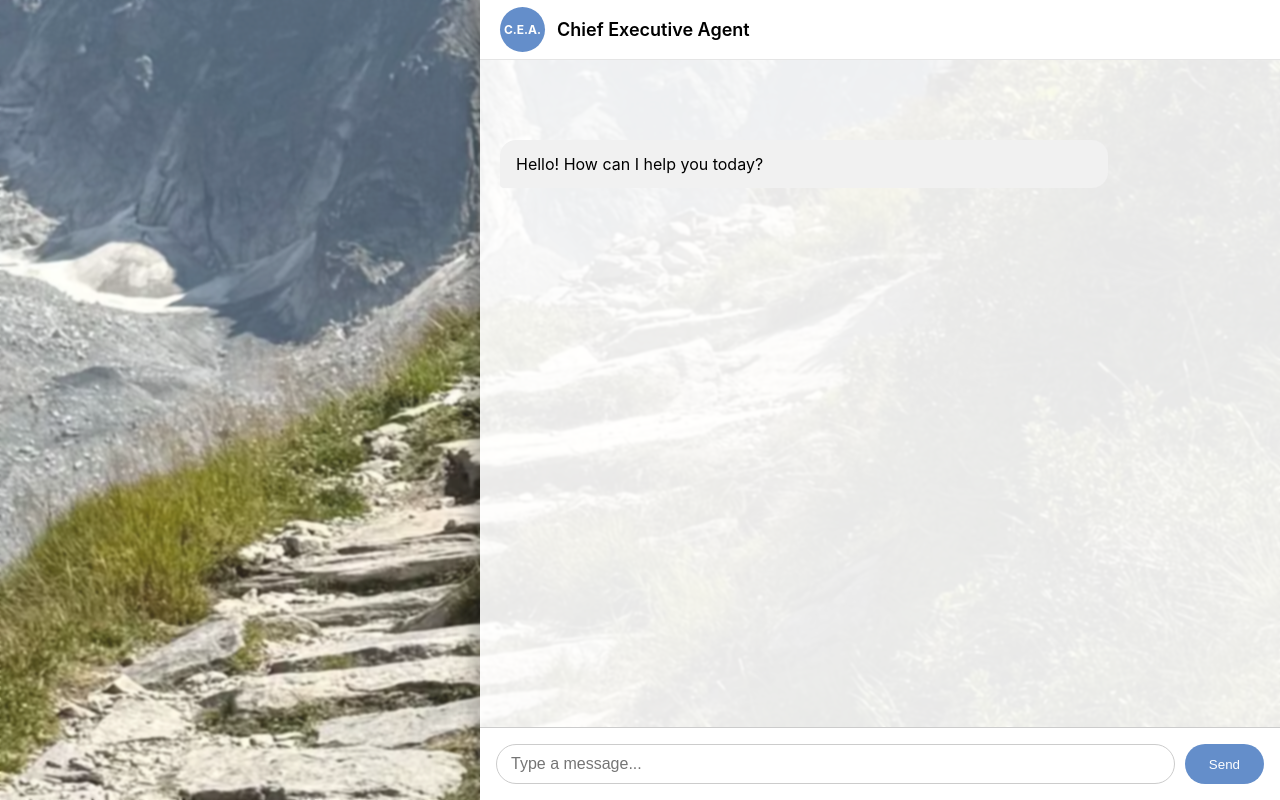
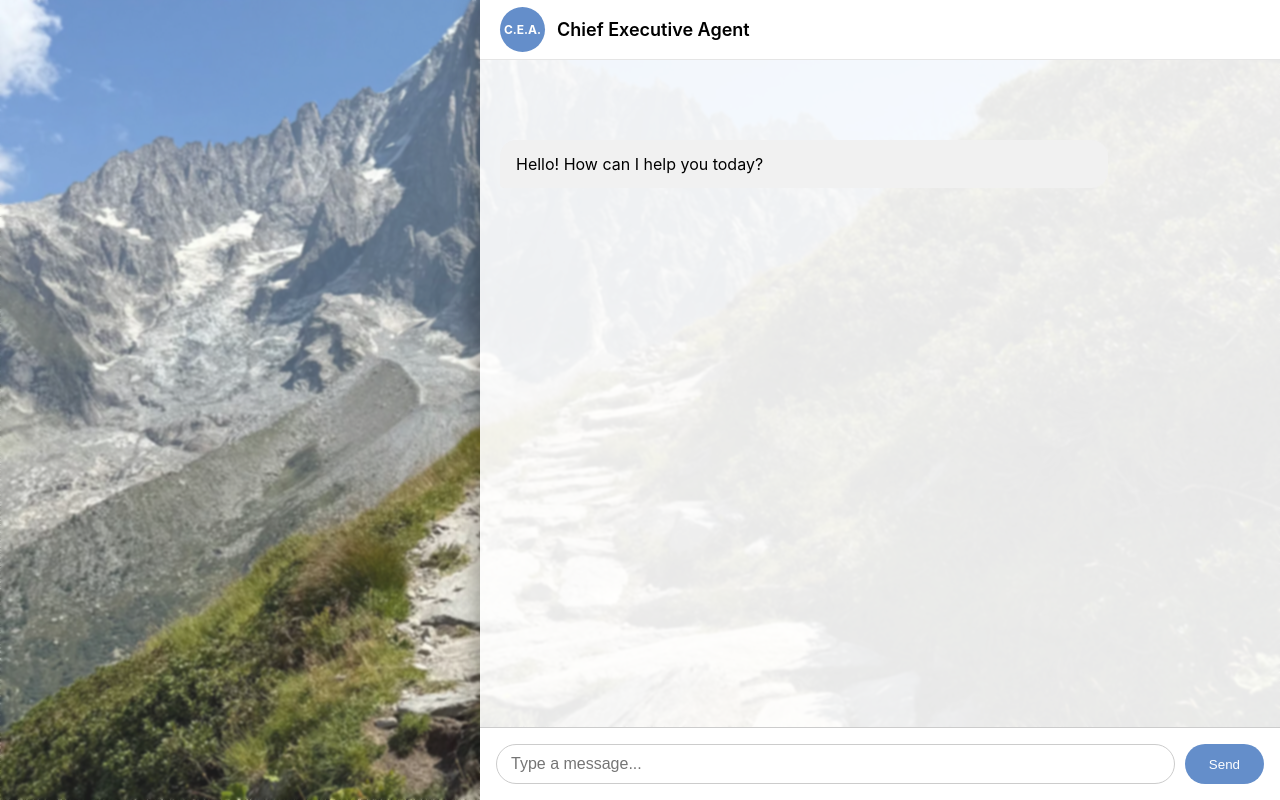
Before and after one commit to abdulrafey5/Apex-Agency, a Flask app: page /chat-ui in a window 1280 px wide. Run offline with Flask 3, Linux system fonts and the light colour scheme; parts of the project's set-up code (start-up, migrations or seed data) failed here and were passed over.

Commit message:
Agents updated

```diff
--- a/app/static/css/chat.css
+++ b/app/static/css/chat.css
@@ -13,7 +13,8 @@ html, body {
 
 /* ===== BACKGROUND IMAGE ===== */
 body {
-  background: url("img/image.avif") no-repeat center center;
+  background: url("img/image.avif") no-repeat center center fixed;
+  background-size: cover;
 }
 
 /* ===== OVERLAY ===== */
```
